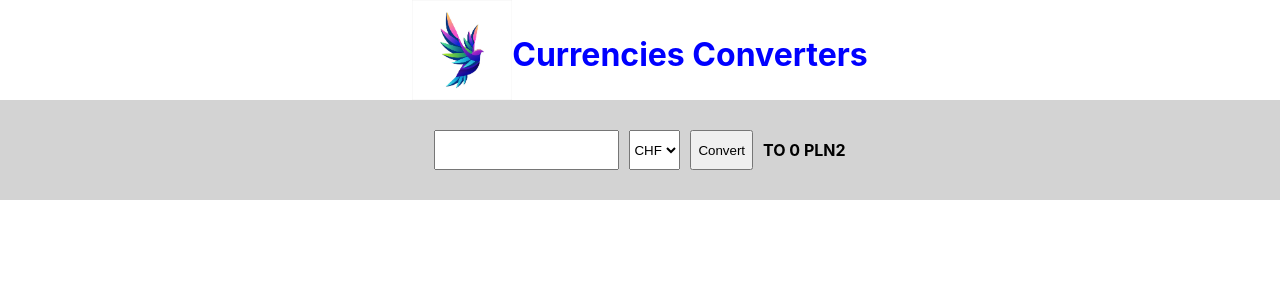
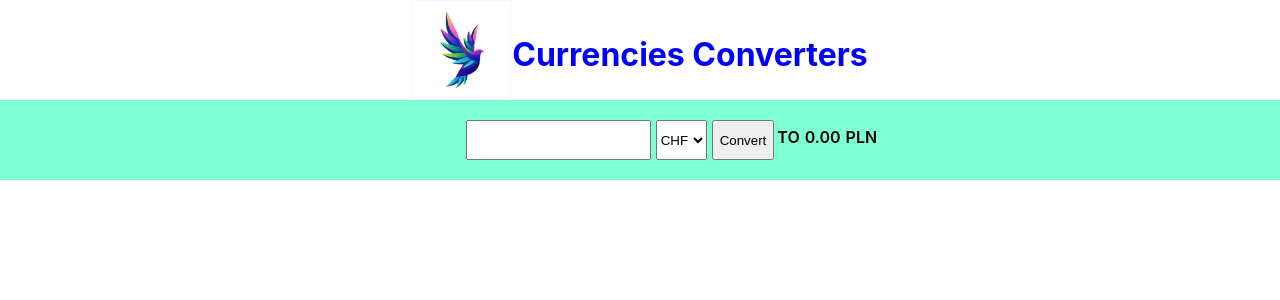
Before and after one commit to simomwat/react-project-2b, a React (Create React App) app: page / in a window 1280 px wide. Shown: the top 300 px of the page. Built offline with nearby package versions, Linux system fonts and the light colour scheme; no server answers.

Commit message:
react project 2

```diff
--- a/src/App.js
+++ b/src/App.js
@@ -1,6 +1,6 @@
 import Brand from "./Components/Brand/Brand";
 import Currency from "./Components/Currency/Currency";
-import DataCalculation from "./Components/DataFetch/DataCalculation";
+
 import DataFetch from "./Components/DataFetch/DataFetch";
 
 function App() {
--- a/src/Components/Brand/Brand.jsx
+++ b/src/Components/Brand/Brand.jsx
@@ -6,9 +6,6 @@ function Brand() {
       <img className={styles.image} src="/image.jpg" alt="mylogo" />
 
       <h1 className={styles.title}>Currencies Converters</h1>
-      <div>
-        <p id="loader" className={styles.load}></p>
-      </div>
     </header>
   );
 }
--- a/src/Components/Brand/Brand.module.css
+++ b/src/Components/Brand/Brand.module.css
@@ -21,19 +21,3 @@
   justify-content: center;
   text-align: center;
 }
-
-.load {
-  border: 12px solid #f3f3f3;
-  border-radius: 50%;
-  border-top: 12px solid blue;
-  width: 40px;
-  height: 40px;
-  animation: spin 1s linear infinite;
-  display: none;
-}
-
-@keyframes spin {
-  100% {
-    transform: rotate(360deg);
-  }
-}
--- a/src/Components/Currency/Currency.jsx
+++ b/src/Components/Currency/Currency.jsx
@@ -1,63 +1,60 @@
 import React from "react";
-import { useState } from "react";
+import { useEffect, useState } from "react";
 
 import styles from "./Currency.module.css";
 import DataFetch from "../DataFetch/DataFetch";
-import DataCalculation from "../DataFetch/DataCalculation";
 
 const Currency = () => {
-  const [amount, setAmount] = useState();
-  const [code, setCode] = useState();
-
-  //const [result, setResult] = useState("");
+  const [amount, setAmount] = useState(0);
+  const [code, setCode] = useState("CHF");
+  const [rate, setRate] = useState(0);
+  const [result, setResult] = useState(0);
 
   function handleSubmit(event) {
     event.preventDefault();
-    //setAmount("Form has been submitted with with Input: " + amount);
-
-    //setResult("Form has been submitted with with Input: " + amount);
-
     setAmount(event.target.amount.value);
     setCode(event.target.code.value);
-    // setRate(rops.rate);
   }
 
-  //function handleChange(event) {
-  //  setAmount(event.target.value);
-  //  setCode(event.target.value);
+  const errormessage = document.createElement("p");
 
-  // setResult("");
-  // }
+  const showError = () => {
+    errormessage.textcontent = "We have a problem";
+    errormessage.style.color = "red";
+    document.body.appendChild(errormessage);
+  };
 
-  // setRate(3);
+  if ({ code }) {
+    //fetch(`https://api.nbp.pl/api/exchangerates/rates/a/${code}/today/`)
+    fetch(`https://api.nbp.pl/api/exchangerates/rates/A/${code}/`)
+      .then((response) => {
+        if (!response.ok) {
+          return Promise.reject(response);
+        }
+        return response.json();
+      })
 
-  console.log("Currency level amount:" + amount);
-  //console.log("Currency level rate:" + rate);
-  console.log("this is my code" + code);
-  console.log("CURRENCY LEVEL:");
+      .then((data) => {
+        if (!data) {
+          showError();
+          return;
+        }
 
-  //console.log("Rate now on DataFetch:" + rate);
-  //const convertedAmount = amount * rate;
-  //setResult(` ${convertedAmount.toFixed(2)} `);
+        setRate(data.rates[0].mid);
 
-  // document.getElementById("pln").innerText = ` ${convertedAmount.toFixed(2)} `;
-  // console.log("Total now  on DataFetch:" + convertedAmount);
+        setResult(rate * amount);
+      })
 
-  // const items = {
-  //  amount: amount,
-  //  code: code,
-  // };
-
+      .catch(() => {
+        showError();
+      });
+  }
   return (
-    <section>
+    <section className={styles.container}>
       <div>
-        <form id="myform" className={styles.container} onSubmit={handleSubmit}>
-          <DataFetch amount={amount} code={code} />
-
+        <form id="myform" className={styles.position} onSubmit={handleSubmit}>
           <input
             className={styles.item}
-            // value={amount}
-            //onInput={handleChange}
             name="amount"
             type="number"
             min="0.01"
@@ -72,15 +69,12 @@ const Currency = () => {
           <button type="submit" className={styles.item}>
             Convert
           </button>
-          <span className={styles.para}>
-            TO <span id="pln">0</span> PLN2
-          </span>
         </form>
         <br />
         <div></div>
       </div>
+      <DataFetch rate={rate} amount={amount} />
     </section>
   );
 };
-
 export default Currency;
--- a/src/Components/Currency/Currency.module.css
+++ b/src/Components/Currency/Currency.module.css
@@ -1,34 +1,23 @@
 * {
   box-sizing: border-box;
-}
-
-.details {
-  padding: 30px;
-  background-color: lightgray;
-  gap: 10px;
 }
 
 .item {
   height: 40px;
 }
 
-.items {
-  padding: 30px;
-  gap: 10px;
-  height: 40px;
-}
-
 .container {
   display: flex;
   justify-content: center;
-  align-items: center;
   text-align: center;
-  background-color: lightgray;
-  padding: 30px;
-  background-color: lightgray;
   gap: 10px;
+  background-color: aquamarine;
+  padding-top: 20px;
 }
 
-.para {
-  font-weight: 700;
+.position {
+  display: flex;
+  justify-content: center;
+  text-align: center;
+  gap: 5px;
 }
--- a/src/Components/DataFetch/DataCalculation.jsx
+++ /dev/null
@@ -1,39 +0,0 @@
-import React from "react";
-import { useEffect, useState } from "react";
-import DataFetch from "./DataFetch";
-
-const DataCalculation = (props) => {
-  const [rate, setRate] = useState();
-  const [amount, setAmount] = useState();
-  //const [result, setResult] = useState("");
-
-  useEffect(() => {
-    setRate(props.rate);
-    setAmount(props.amount);
-  }, []);
-
-  console.log("DATACALCULATION LEVEL:");
-
-  //const result = { amount } * { rate };
-
-  const convertedAmount = amount * rate;
-  console.log("DataCalculation Rate" + rate);
-  console.log("DataCalculation Amount" + amount);
-  console.log("Total;" + convertedAmount);
-  //setResult(` ${convertedAmount.toFixed(2)} `);
-
-  return (
-    <section>
-      <p>
-        Rate: {rate}
-        Amount: {amount}
-        Total: {convertedAmount}
-      </p>
-      <div>
-        <h1>Convert {convertedAmount}</h1>;
-      </div>
-    </section>
-  );
-};
-
-export default DataCalculation;
--- a/src/Components/DataFetch/DataFetch.jsx
+++ b/src/Components/DataFetch/DataFetch.jsx
@@ -1,70 +1,35 @@
 import React from "react";
 import { useEffect, useState } from "react";
 import styles from "../DataFetch/DataFetch.module.css";
+
 import Currency from "../Currency/Currency";
-import DataCalculation from "./DataCalculation";
 
 const errormessage = document.createElement("p");
 
 const DataFetch = (props) => {
-  const [amount, setAmount] = useState();
-  const [code, setCode] = useState();
-  const [rate, setRate] = useState();
-  const [result, setResult] = useState("");
-
-  const showError = () => {
-    errormessage.textcontent = "We have a problem";
-    errormessage.style.color = "red";
-    document.body.appendChild(errormessage);
-  };
-
-  console.log("DATAFETCH 1:");
+  const [amount, setAmount] = useState(0);
+  const [rate, setRate] = useState("");
+  const [result, setResult] = useState(0);
 
   useEffect(() => {
     setAmount(props.amount);
-    setCode(props.code);
-    //setAmount(props.amount);
-    //setCode(props.code);
+    setRate(props.rate);
+    setResult(amount * rate);
+  });
 
-    //console.log(code);
-    console.log("DATAFETCH 1.5:");
-
-    //fetch(`http://api.nbp.pl/api/exchangerates/rates/a/${code}/2024-06-21/`)
-    //fetch(`https://api.nbp.pl/api/exchangerates/rates/a/${code}/2012-01-02/`)
-    //fetch(`https://api.nbp.pl/api/exchangerates/rates/a/${code}/today/`)
-
-    fetch(`https://api.nbp.pl/api/exchangerates/rates/A/${code}/`)
-      .then((response) => {
-        if (!response.ok) {
-          return Promise.reject(response);
-        }
-        return response.json();
-      })
-
-      .then((data) => {
-        if (!data) {
-          showError();
-          return;
-        }
-
-        console.log("DATAFETCH 2:");
-
-        setRate(data.rates[0].mid);
-
-        console.log("Rate now on DataFetch:" + rate);
-        console.log("Code now on DataFetch:" + code);
-        console.log("Amount now on DataFetch:" + amount);
-      })
-
-      .catch(() => {
-        showError();
-      });
-
-    return;
-    <section>
-      <DataCalculation amount={amount} rate={rate} />;
-    </section>;
-  });
+  return (
+    <section className={styles.section}>
+      <div>
+        <form id="myform" className={styles.myForm}>
+          <span className={styles.item}>
+            TO <span id="pln">{result.toFixed(2)}</span> PLN
+          </span>
+        </form>
+        <br />
+        <div></div>
+      </div>
+    </section>
+  );
 };
 
 export default DataFetch;
--- a/src/Components/DataFetch/DataFetch.module.css
+++ b/src/Components/DataFetch/DataFetch.module.css
@@ -2,32 +2,27 @@
   box-sizing: border-box;
 }
 
-.load {
-  border: 12px solid #f3f3f3;
-  border-radius: 50%;
-  border-top: 12px solid blue;
-  width: 40px;
-  height: 40px;
-  animation: spin 1s linear infinite;
-  display: none;
-}
-
-@keyframes spin {
-  100% {
-    transform: rotate(360deg);
-  }
-}
-
-.container {
+.myForm {
   display: flex;
   justify-content: center;
   text-align: center;
-  background-color: lightgray;
-  padding: 30px;
-  background-color: lightgray;
-  gap: 10px;
+
+  position: relative;
+  width: 30px;
+  height: 40px;
 }
 
-.para {
+.item {
+  display: flex;
+
+  position: absolute;
+  bottom: 0;
+
+  gap: 5px;
   font-weight: 600;
+
+  transform: translate(-50%, -50%);
+
+  width: 22px;
+  height: 22px;
 }
```
Also changed, not shown: src/App.css (deleted, +0 -38 lines).
